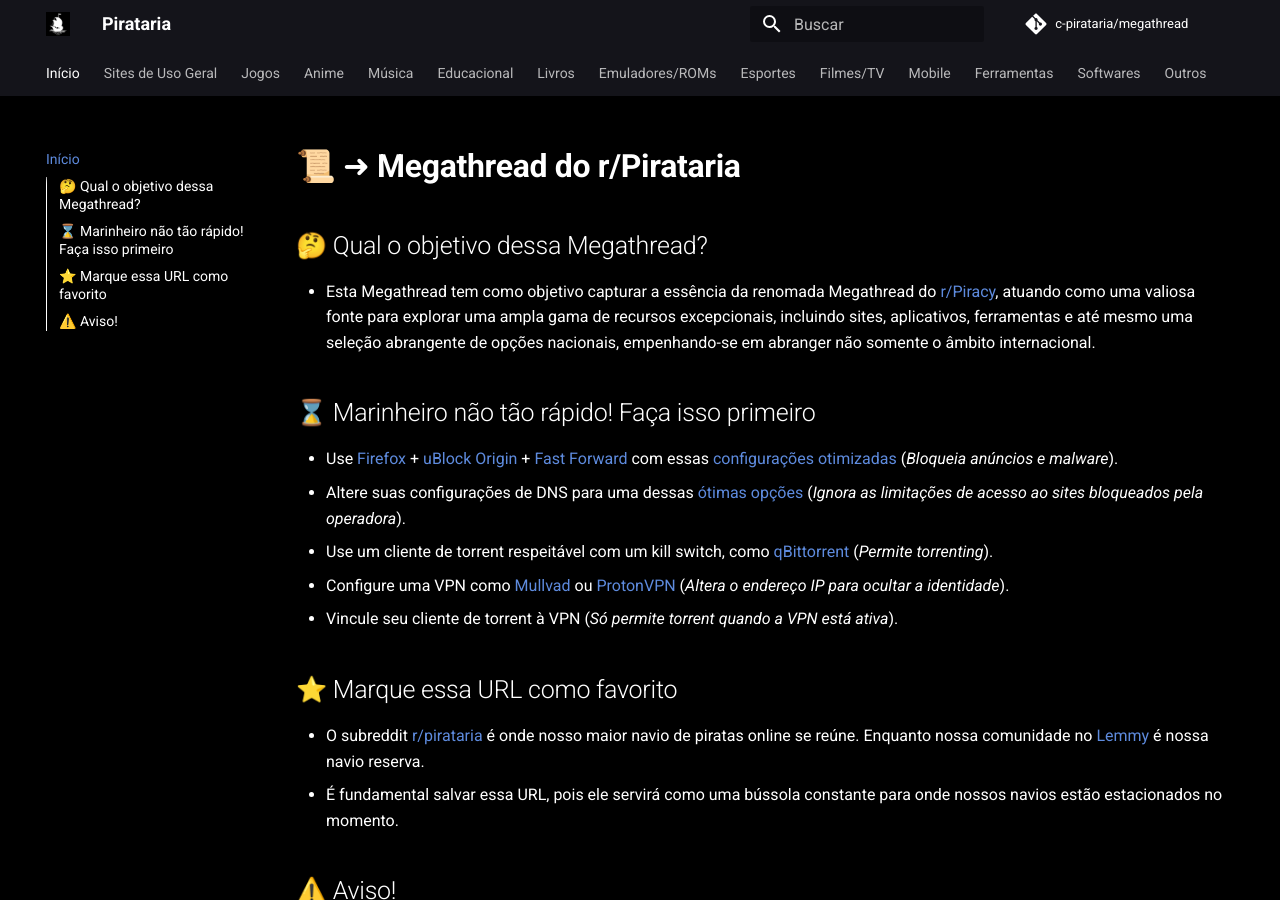
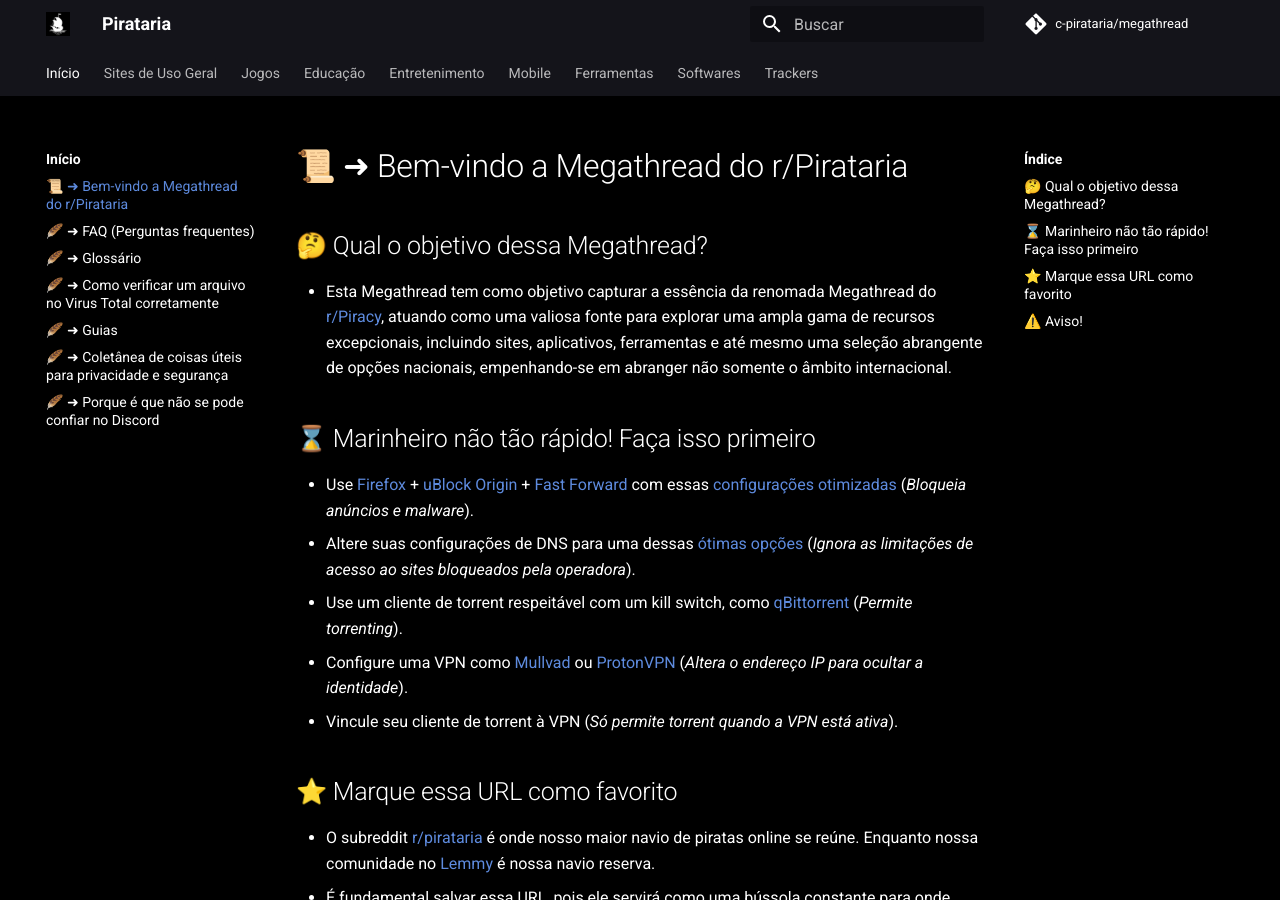
Before and after one commit to piratarialink/megathread_pirata, an MkDocs documentation site: the page built from docs/index.md, in a window 1280 px wide and 900 px high. Built offline with MkDocs 1.6.1 and Material for MkDocs 9.7.7, drawn with Linux system fonts in a browser that asks for light colours; comment, search, counter and statistics services are not loaded; some of the changed text lies outside the part shown.

Commit message:
Suposta melhoria

```diff
--- a/docs/index.md
+++ b/docs/index.md
@@ -1,4 +1,4 @@
-# 📜 ➜ **Megathread do r/Pirataria**
+# 📜 ➜ Bem-vindo a Megathread do r/Pirataria
 
 ## 🤔 Qual o objetivo dessa Megathread?
 - Esta Megathread tem como objetivo capturar a essência da renomada Megathread do [r/Piracy](https://www.reddit.com/r/Piracy/), atuando como uma valiosa fonte para explorar uma ampla gama de recursos excepcionais, incluindo sites, aplicativos, ferramentas e até mesmo uma seleção abrangente de opções nacionais, empenhando-se em abranger não somente o âmbito internacional.
--- a/mkdocs.yml
+++ b/mkdocs.yml
@@ -5,28 +5,37 @@ repo_name: c-pirataria/megathread
 repo_url: https://github.com/c-pirataria/megathread
 
 nav:
-  - Início: index.md
-  - Sites de Uso Geral: sites-geral.md
-  - Jogos: jogos.md
-  - Anime: anime.md
-  - Música: musica.md
-  - Educacional: educacional.md
-  - Livros: livros.md
-  - Emuladores/ROMs: emuladores-e-roms.md
-  - Esportes: esportes.md
-  - Filmes/TV: filmes-e-tv.md
-  - Mobile: mobile.md
-  - Ferramentas: ferramentas.md
-  - Softwares: softwares.md
-  - Outros:
+  - Início:
+    - index.md
     - faq.md
-    - jogos-piratas.md
-    - trackers.md
+    - glossario.md
     - virustotal.md
-    - glossario.md
     - guias.md
     - coletanea-uteis-privacidade-seguranca.md
     - discord.md
+  - Sites de Uso Geral:
+    - sites-geral.md
+  - Jogos:
+    - jogos.md
+    - jogos-piratas.md
+    - emuladores-e-roms.md
+  - Educação:
+    - Educacional: educacional.md
+    - Livros: livros.md
+  - Entretenimento:
+    - esportes.md
+    - filmes-e-tv.md
+    - anime.md
+    - musica.md
+  - Mobile:
+    - mobile.md
+  - Ferramentas:
+    - ferramentas.md
+  - Softwares:
+    - softwares.md
+  - Trackers:
+    - trackers.md
+
 
 extra_css:
   - stylesheets/extra.css
@@ -63,7 +72,6 @@ theme:
     - navigation.expand
     - navigation.top
     - toc.follow
-    - toc.integrate
     - search.suggest
     - search.highlight
     - search.share
```
Also changed, not shown: docs/faq.md (+1 -1 lines).
